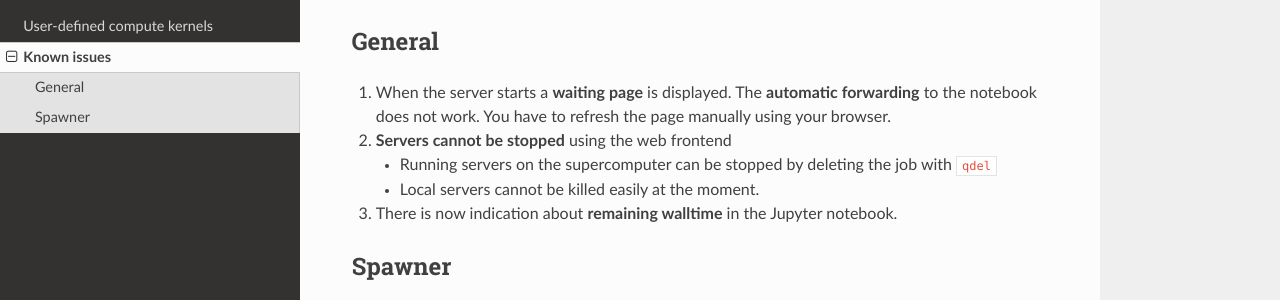
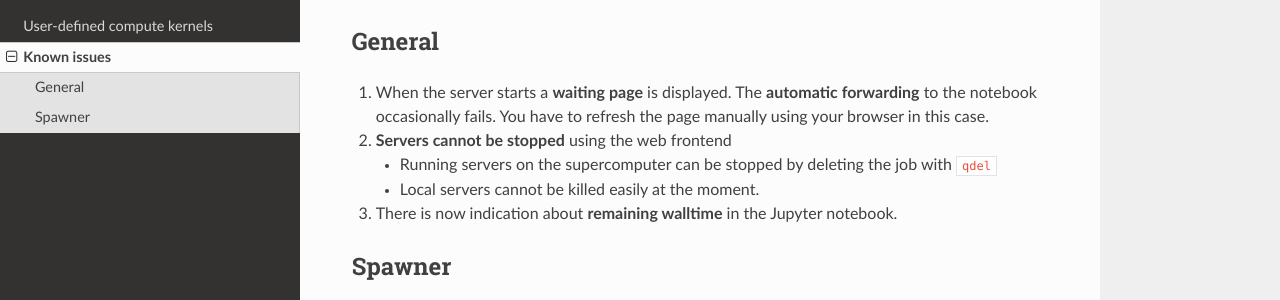
Before and after one commit to ajaust/jupyterhub-doc, a Sphinx documentation site: the page built from docs/rst/issues.rst, in a window 1280 px wide. Shown: the part 135-435 px from the top of the page. Built offline with Sphinx 7.4.7 and the Read the Docs theme 2.0.0, drawn with Linux system fonts in a browser that asks for light colours.

Commit message:
updated issues

```diff
--- a/docs/rst/issues.rst
+++ b/docs/rst/issues.rst
@@ -5,8 +5,8 @@ General
 -------
 
 #. When the server starts a **waiting page** is displayed. The **automatic
-   forwarding** to the notebook does not work. You have to refresh the
-   page manually using your browser.
+   forwarding** to the notebook occasionally fails. You have to refresh the
+   page manually using your browser in this case.
 
 #. **Servers cannot be stopped** using the web frontend
 
```
